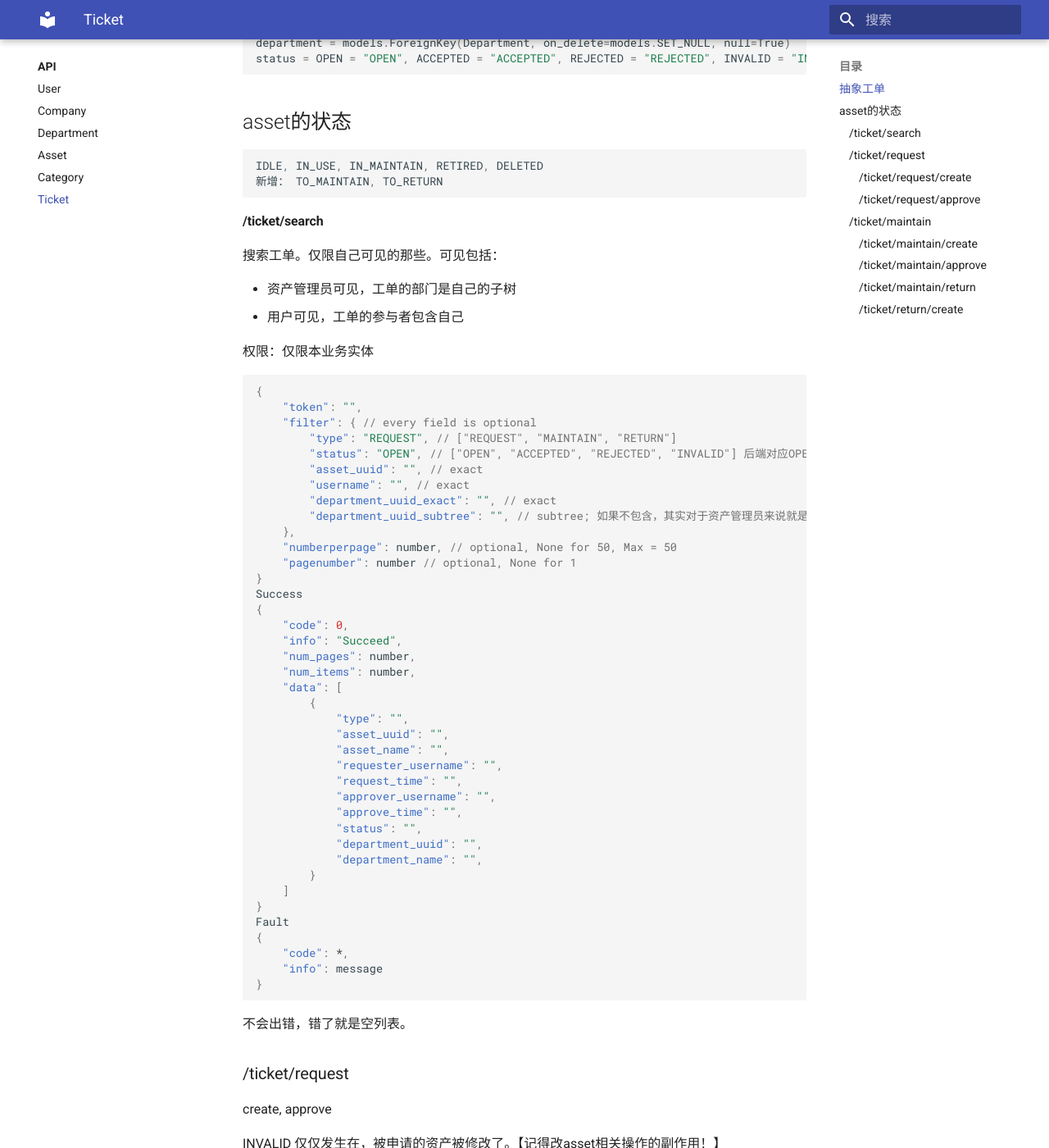
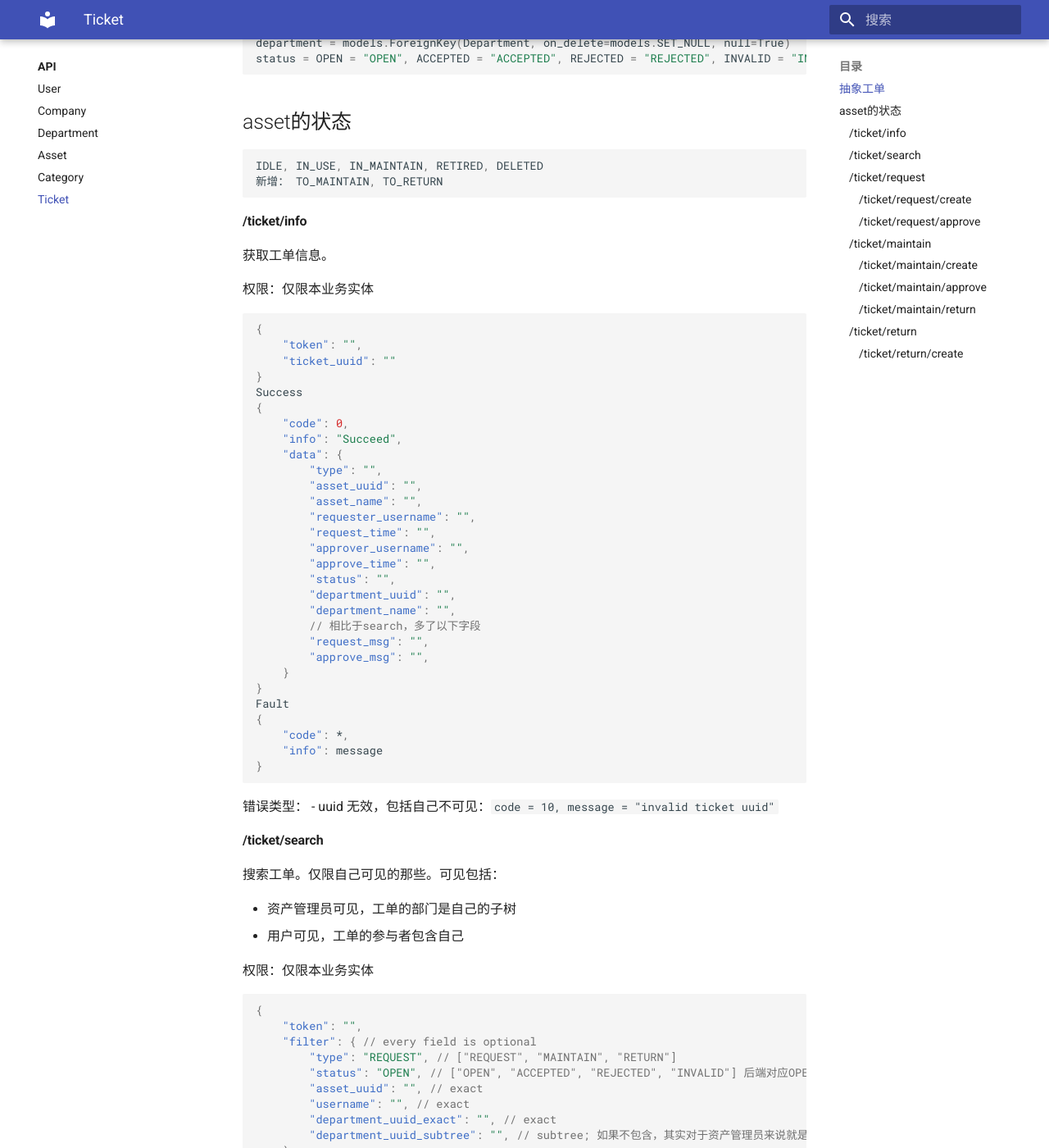
Before and after one commit to kuritas/asseta-docs, an MkDocs documentation site: the page built from docs/API/ticket.md, in a window 1280 px wide and 1400 px high, scrolled down 498 px. Shown: the whole window at 82% size. Built offline with MkDocs 1.6.1 and Material for MkDocs 9.7.7, drawn with Linux system fonts in a browser that asks for light colours; some of the changed text lies outside the part shown.

Commit message:
add: ticket/info

````diff
--- a/docs/API/ticket.md
+++ b/docs/API/ticket.md
@@ -24,6 +24,47 @@ status = OPEN = "OPEN", ACCEPTED = "ACCEPTED", REJECTED = "REJECTED", INVALID =
 IDLE, IN_USE, IN_MAINTAIN, RETIRED, DELETED
 新增： TO_MAINTAIN, TO_RETURN
 ```
+
+#### /ticket/info
+
+获取工单信息。
+
+权限：仅限本业务实体
+
+```json
+{
+    "token": "",
+    "ticket_uuid": ""
+}
+Success
+{
+    "code": 0,
+    "info": "Succeed",
+    "data": {
+        "type": "",
+        "asset_uuid": "",
+        "asset_name": "",
+        "requester_username": "",
+        "request_time": "",
+        "approver_username": "",
+        "approve_time": "",
+        "status": "",
+        "department_uuid": "",
+        "department_name": "",
+        // 相比于search，多了以下字段
+        "request_msg": "",
+        "approve_msg": "",
+    }
+}
+Fault
+{
+    "code": *,
+    "info": message
+}
+```
+
+错误类型：
+- uuid 无效，包括自己不可见：`code = 10, message = "invalid ticket uuid"`
 
 #### /ticket/search
 
@@ -81,7 +122,7 @@ Fault
 
 ### /ticket/request
 
-create, approve
+info, create, approve
 
 INVALID 仅仅发生在，被申请的资产被修改了。【记得改asset相关操作的副作用！】
 
@@ -253,6 +294,10 @@ Fault
 - 资产 uuid 无效，包括资产挂账部门不是子树：`code = 10, message = "asset does not exist"`
 - 资产不是 IN_MAINTAIN：`code = 11, message = "asset not in maintain"`
 
+### /ticket/return
+
+create, approve
+
 #### /ticket/return/create
 
 员工申请归还资产，创建归还工单
````
